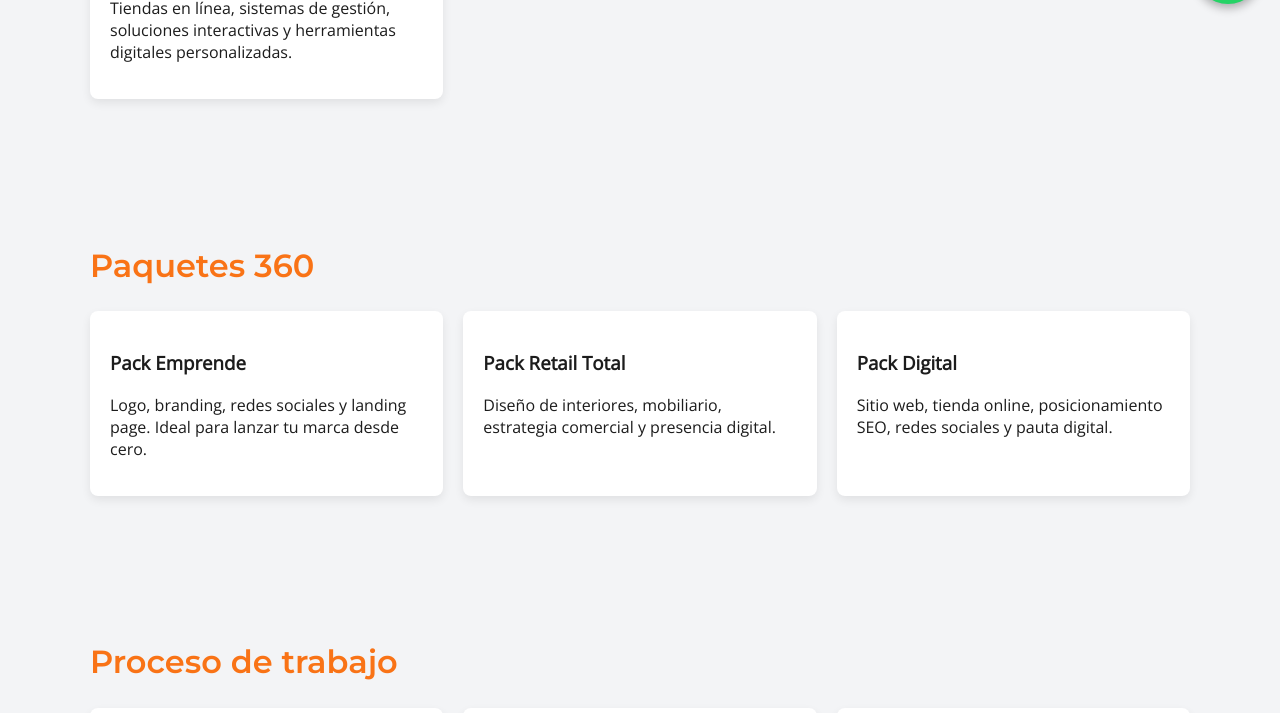
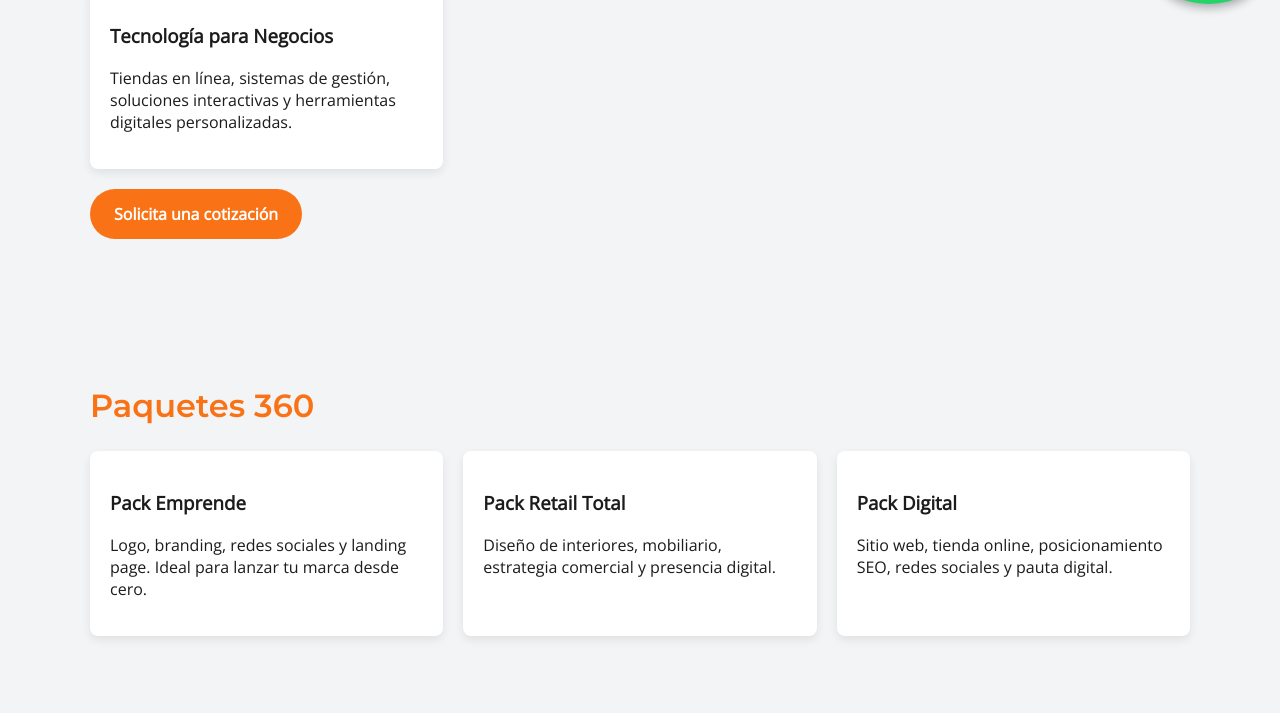
Before and after one commit to alan-ctz-vlz/estudio-retail-360, a plain HTML site: page index.html in a window 1280 px wide. Shown: the part 776-1489 px from the top of the page. Drawn offline with nearby package versions, Linux system fonts and the light colour scheme.

Commit message:
Update index.html

```diff
--- a/index.html
+++ b/index.html
@@ -60,6 +60,22 @@
       font-family: 'Montserrat', sans-serif;
       font-size: 3em;
       margin: 0;
+    }
+    .cta-boton {
+      display: inline-block;
+      background-color: #F97316;
+      color: white;
+      padding: 14px 24px;
+      border-radius: 30px;
+      font-size: 16px;
+      font-weight: bold;
+      text-decoration: none;
+      margin-top: 20px;
+      transition: background-color 0.3s ease, transform 0.2s ease;
+    }
+    .cta-boton:hover {
+      background-color: #e05c10;
+      transform: scale(1.05);
     }
     section {
       padding: 60px 20px;
@@ -130,6 +146,7 @@
   <header>
     <h1>Estudio Retail 360</h1>
     <p>Todo lo que tu negocio necesita para comenzar, crecer y destacar</p>
+    <a href="#contacto" class="cta-boton">Agendemos tu proyecto</a>
   </header>
 
   <section id="servicios">
@@ -152,6 +169,7 @@
         <p>Tiendas en línea, sistemas de gestión, soluciones interactivas y herramientas digitales personalizadas.</p>
       </div>
     </div>
+    <a href="#contacto" class="cta-boton">Solicita una cotización</a>
   </section>
 
   <section id="paquetes">
@@ -202,6 +220,7 @@
       <textarea rows="4" placeholder="Cuéntanos sobre tu proyecto"></textarea>
       <button type="submit">Enviar mensaje</button>
     </form>
+    <a href="#contacto" class="cta-boton">Cuéntanos tu idea</a>
   </section>
 
   <footer>
@@ -214,6 +233,7 @@
    target="_blank"
    title="Chatea con nosotros en WhatsApp">
    💬
+  <img src="https://upload.wikimedia.org/wikipedia/commons/6/6b/WhatsApp.svg" alt="WhatsApp" width="32" height="32">
 </a>
 
 <style>
```
